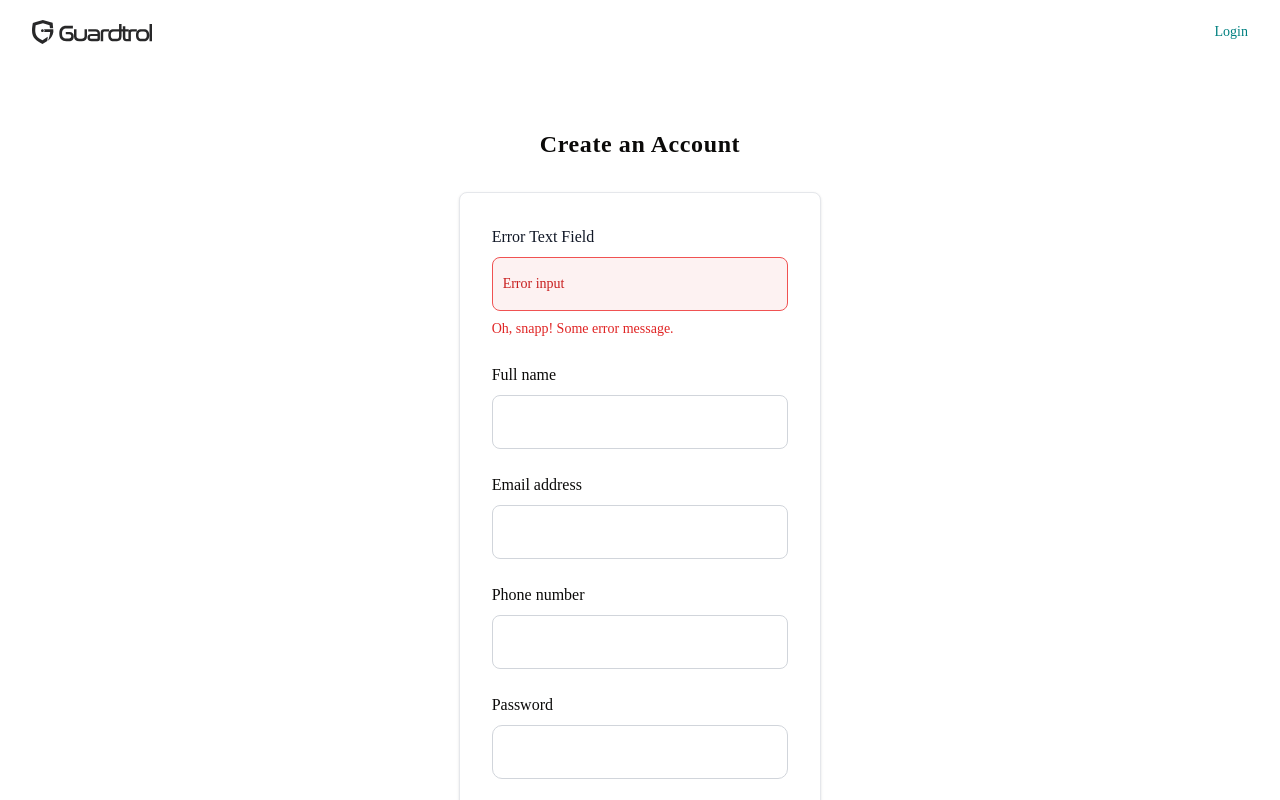
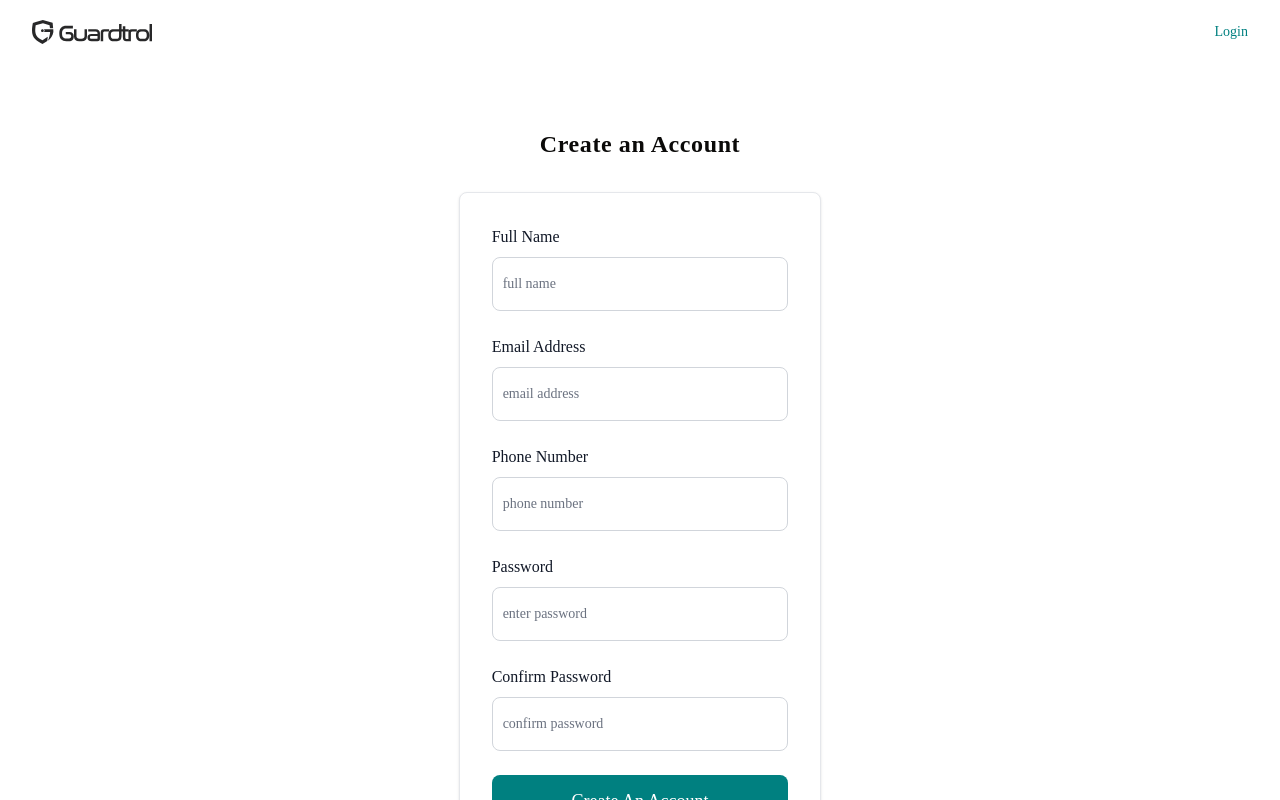
Before and after one commit to DiGenius-tech/Guardtrol-Frontend, a React (Create React App) app: page /auth/register in a window 1280 px wide. Shown: the top 800 px of the page. Built offline with nearby package versions, Linux system fonts and the light colour scheme; a web font is replaced by a local one.

Commit message:
created a reusable textinput firld component

```diff
--- a/src/modules/Auth/pages/Login/Login.jsx
+++ b/src/modules/Auth/pages/Login/Login.jsx
@@ -3,7 +3,6 @@ import { Link } from "react-router-dom";
 import googleIconImg from "../../../../images/icons/google-social-icon.svg";
 import left_pattern_boxes from "../../../../images/left-pattern-boxes.svg";
 import right_pattern_boxes from "../../../../images/right-pattern-boxes.svg";
-import TextFieldError from "../../../Sandbox/TextFieldError/TextFieldError";
 
 const Login = () => {
   return (
@@ -29,7 +28,7 @@ const Login = () => {
             <div className="block px-4 py-8 sm:p-8 bg-white border border-gray-200 rounded-lg shadow dark:bg-gray-800 dark:border-gray-700 dark:hover:bg-gray-700">
               <form>
                 {/*  */}
-                <TextFieldError />
+
                 {/*  */}
                 <div className="mb-6">
                   <label
--- a/src/modules/Auth/pages/Register/Register.jsx
+++ b/src/modules/Auth/pages/Register/Register.jsx
@@ -6,7 +6,7 @@ import right_pattern_boxes from "../../../../images/right-pattern-boxes.svg";
 import { AuthContext } from "../../../../shared/Context/AuthContext";
 import useHttpRequest from "../../../../shared/Hooks/HttpRequestHook";
 import { toast } from "react-toastify";
-import TextFieldError from "../../../Sandbox/TextFieldError/TextFieldError";
+import TextInputField from "../../../Sandbox/InputField/TextInputField";
 import { useGoogleLogin } from "@react-oauth/google";
 
 const Register = () => {
@@ -160,97 +160,66 @@ const Register = () => {
 
             <div className="block px-4 py-8 sm:p-8 bg-white border border-gray-200 rounded-lg shadow dark:bg-gray-800 dark:border-gray-700 dark:hover:bg-gray-700">
               <form method="post" onSubmit={handleSubmit}>
-                {/*  */}
-                <TextFieldError />
-                {/*  */}
 
-                <div className="mb-6">
-                  <label
-                    htmlFor="full_name"
-                    className="block mb-2 font-medium dark:text-white"
-                  >
-                    Full name
-                  </label>
-                  <input
+
+                <TextInputField
+                  label="Full Name"
+                  name="name"
                   type="text"
-                    id="full_name"
-                    name="name"
-                    error="true"
+                  placeholder="full name"
+                  id="name"
+                  error={validationErrors['name']}
+                  onChange={handleChange}
+                  required="required"
                   value={formData.name}
+                />
+
+                <TextInputField
+                  label="Email Address"
+                  name="email"
+                  type="email"
+                  placeholder="email address"
+                  id="email"
+                  error={validationErrors['email']}
                   onChange={handleChange}
-                    className="border border-gray-300 text-sm rounded-lg focus:ring-green-500 focus:border-green-500 block w-full p-2.5 sm:py-4 dark:bg-gray-700 dark:border-gray-600 dark:placeholder-gray-400 dark:text-white dark:focus:ring-green-500 dark:focus:border-green-500"
-                    required
+                  required="required"
+                  value={formData.email}
                 />
-                </div>
-                <div className="mb-6">
-                  <label
-                    htmlFor="email"
-                    className="block mb-2 font-medium dark:text-white"
-                  >
-                    Email address
-                  </label>
-                  <input
-                    type="email"
-                    id="email"
-                    name="email"
-                    value={formData.email}
+                <TextInputField
+                  label="Phone Number"
+                  name="phone"
+                  type="number"
+                  placeholder="phone number"
+                  id="phone"
+                  error={validationErrors['phone']}
                   onChange={handleChange}
-                    className="border border-gray-300 text-sm rounded-lg focus:ring-green-500 focus:border-green-500 block w-full p-2.5 sm:py-4 dark:bg-gray-700 dark:border-gray-600 dark:placeholder-gray-400 dark:text-white dark:focus:ring-green-500 dark:focus:border-green-500"
-                    required
+                  required="required"
+                  value={formData.phone}
                 />
-                </div>
-                <div className="mb-6">
-                  <label
-                    htmlFor="phone_number"
-                    className="block mb-2 font-medium dark:text-white"
-                  >
-                    Phone number
-                  </label>
-                  <input
-                    type="tel"
-                    id="phone_number"
-                    name="phone"
-                    value={formData.phone}
+
+                <TextInputField
+                  label="Password"
+                  name="password"
+                  type="password"
+                  placeholder="enter password"
+                  id="password"
+                  error={validationErrors['password']}
                   onChange={handleChange}
-                    className="border border-gray-300 text-sm rounded-lg focus:ring-green-500 focus:border-green-500 block w-full p-2.5 sm:py-4 dark:bg-gray-700 dark:border-gray-600 dark:placeholder-gray-400 dark:text-white dark:focus:ring-green-500 dark:focus:border-green-500"
-                    required
+                  required="required"
+                  value={formData.password}
                 />
-                </div>
-                <div className="mb-6">
-                  <label
-                    htmlFor="password"
-                    className="block mb-2 font-medium dark:text-white"
-                  >
-                    Password
-                  </label>
-                  <input
-                    type="password"
-                    id="password"
-                    name="password"
-                    value={formData.password}
+
+                <TextInputField
+                  label="Confirm Password"
+                  name="password_confirmation"
+                  type="text"
+                  placeholder="confirm password"
+                  id="password_confirmation"
+                  error={validationErrors['password_confirmation']}
                   onChange={handleChange}
-                    minLength="6"
-                    className="border border-gray-300 text-sm rounded-[10px] focus:ring-green-500 focus:border-green-500 block w-full p-2.5 sm:py-4 dark:bg-gray-700 dark:border-gray-600 dark:placeholder-gray-400 dark:text-white dark:focus:ring-green-500 dark:focus:border-green-500"
-                    required
+                  required="required"
+                  value={formData.password_confirmation}
                 />
-                </div>
-                <div className="mb-6">
-                  <label
-                    htmlFor="passwordconfirmation"
-                    className="block mb-2 font-medium dark:text-white"
-                  >
-                    Confirm Password
-                  </label>
-                  <input
-                    type="text"
-                    id="confirmpassword"
-                    name="password_confirmation"
-                    value={formData.password_confirmation}
-                    onChange={handleChange}
-                    className="border border-gray-300 text-sm rounded-[10px] focus:ring-green-500 focus:border-green-500 block w-full p-2.5 sm:py-4 dark:bg-gray-700 dark:border-gray-600 dark:placeholder-gray-400 dark:text-white dark:focus:ring-green-500 dark:focus:border-green-500"
-                    required
-                  />
-                </div>
                 <button
                   type="submit"
                   className="text-white bg-primary-500 hover:bg-primary-600 focus:ring-1 focus:outline-none focus:ring-green-300 font-medium rounded-lg text-sm w-full px-5 py-2.5 sm:py-3 text-center dark:bg-green-600 dark:hover:bg-green-700 dark:focus:ring-green-800"
--- /dev/null
+++ b/src/modules/Sandbox/InputField/TextInputField.jsx
@@ -0,0 +1,42 @@
+const TextInputField = props => {
+  return (
+    <>
+      {/* text-field-error-app works! */}
+
+      <div className="mb-6">
+        <label
+          htmlFor={props.label}
+          className="block mb-2 font-medium text-gray-900 dark:text-white"
+        >
+          {props.label}
+        </label>
+        <input
+          type={props.type}
+          id={props.id}
+          name={props.name}
+          className={props.error?
+          (`border bg-red-50 border-red-500 text-red-900 placeholder-red-700 focus:ring-red-500 focus:border-red-500
+          text-sm rounded-lg block w-full p-2.5 sm:py-4
+          dark:bg-gray-700
+          dark:border-red-500
+          dark:placeholder-gray-400
+          dark:text-red
+          dark:focus:ring-green-500`):(`border border-gray-300 text-sm rounded-lg focus:ring-green-500 focus:border-green-500 block w-full p-2.5 sm:py-4 dark:bg-gray-700 dark:border-gray-600 dark:placeholder-gray-400 dark:text-white dark:focus:ring-green-500 dark:focus:border-green-500`)}
+          placeholder={props.placeholder}
+          autoComplete="off"
+          required= {props.required ? "true": "false"}
+          value={props.value}
+          onChange={props.onChange}
+
+        />
+        {props.error && (
+          <p className="mt-2 text-sm text-red-600 dark:text-red-500">
+          <span className="font-medium">{props.error}</span>
+        </p>
+        )}
+      </div>
+    </>
+  );
+}
+
+export default TextInputField;
--- a/src/modules/Sandbox/TextFieldError/TextFieldError.jsx
+++ /dev/null
@@ -1,37 +0,0 @@
-function TextFieldError() {
-  return (
-    <>
-      {/* text-field-error-app works! */}
-
-      <div className="mb-6">
-        <label
-          htmlFor="email"
-          className="block mb-2 font-medium text-gray-900 dark:text-white"
-        >
-          Error Text Field
-        </label>
-        <input
-          type="email"
-          id="email"
-          name="email"
-          className="
-          border bg-red-50 border-red-500 text-red-900 placeholder-red-700 focus:ring-red-500 focus:border-red-500
-          text-sm rounded-lg block w-full p-2.5 sm:py-4
-          dark:bg-gray-700
-          dark:border-red-500
-          dark:placeholder-gray-400
-          dark:text-red
-          dark:focus:ring-green-500"
-          placeholder="Error input"
-          autoComplete="email"
-          required
-        />
-        <p className="mt-2 text-sm text-red-600 dark:text-red-500">
-          <span className="font-medium">Oh, snapp!</span> Some error message.
-        </p>
-      </div>
-    </>
-  );
-}
-
-export default TextFieldError;
```
Lines whose indentation alone changed are shown as unchanged.
